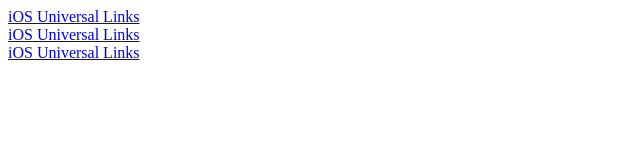
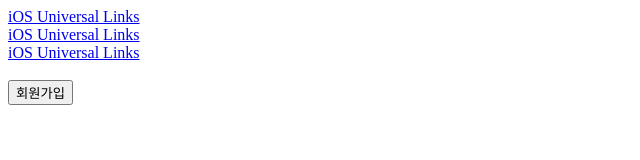
Before and after one commit to mygi-thinkware/mygi-thinkware.github.io, a plain HTML site: page index.html in a window 1280 px wide. Shown: the whole page, without its empty margins (0-640 px from the left). Drawn offline with Linux system fonts and the light colour scheme.

Commit message:
Update index.html

```diff
--- a/index.html
+++ b/index.html
@@ -16,6 +16,11 @@
     <br>
 
         <a href="/home1">iOS Universal Links</a>
+    <br>
+    <br>
+
+    <button type="button" onclick="location.href='/home.html' ">회원가입</button>
+
 
   </body>
 </html>
```
